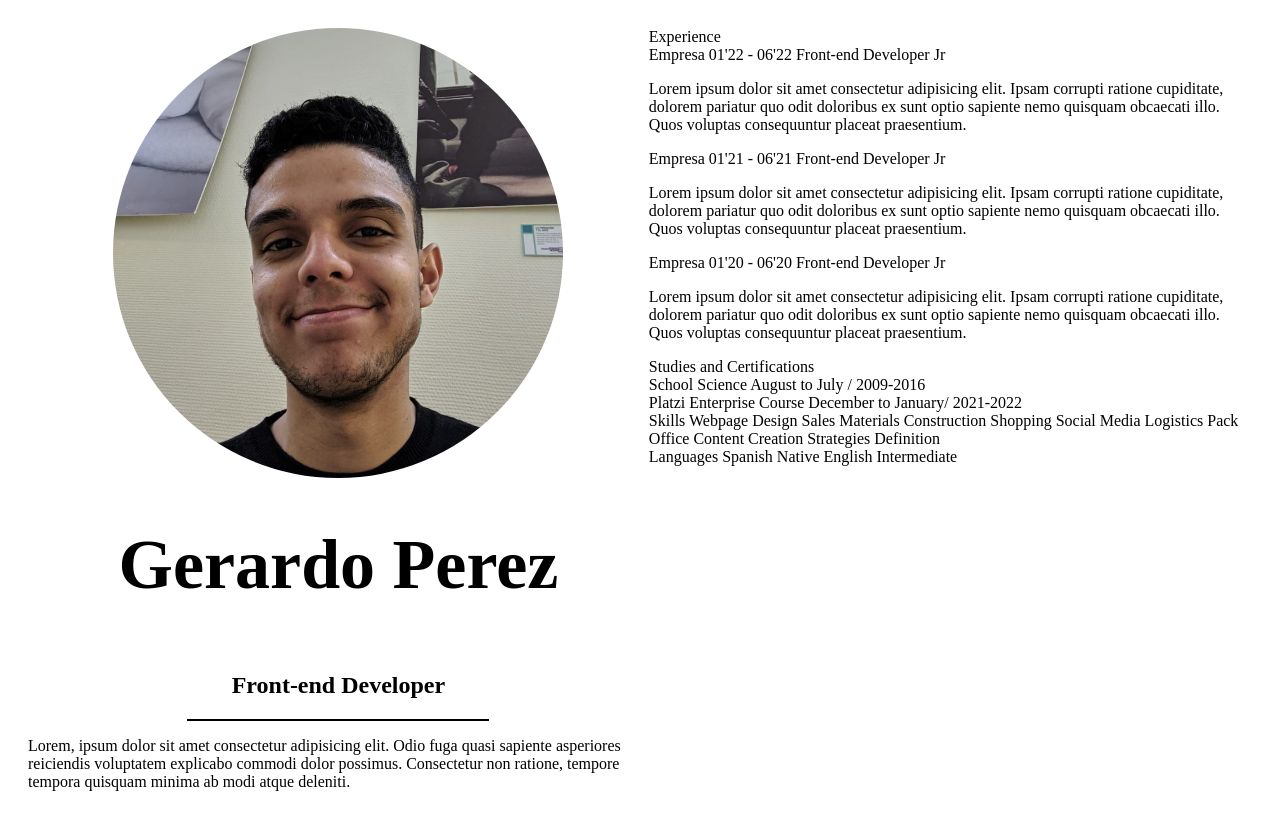
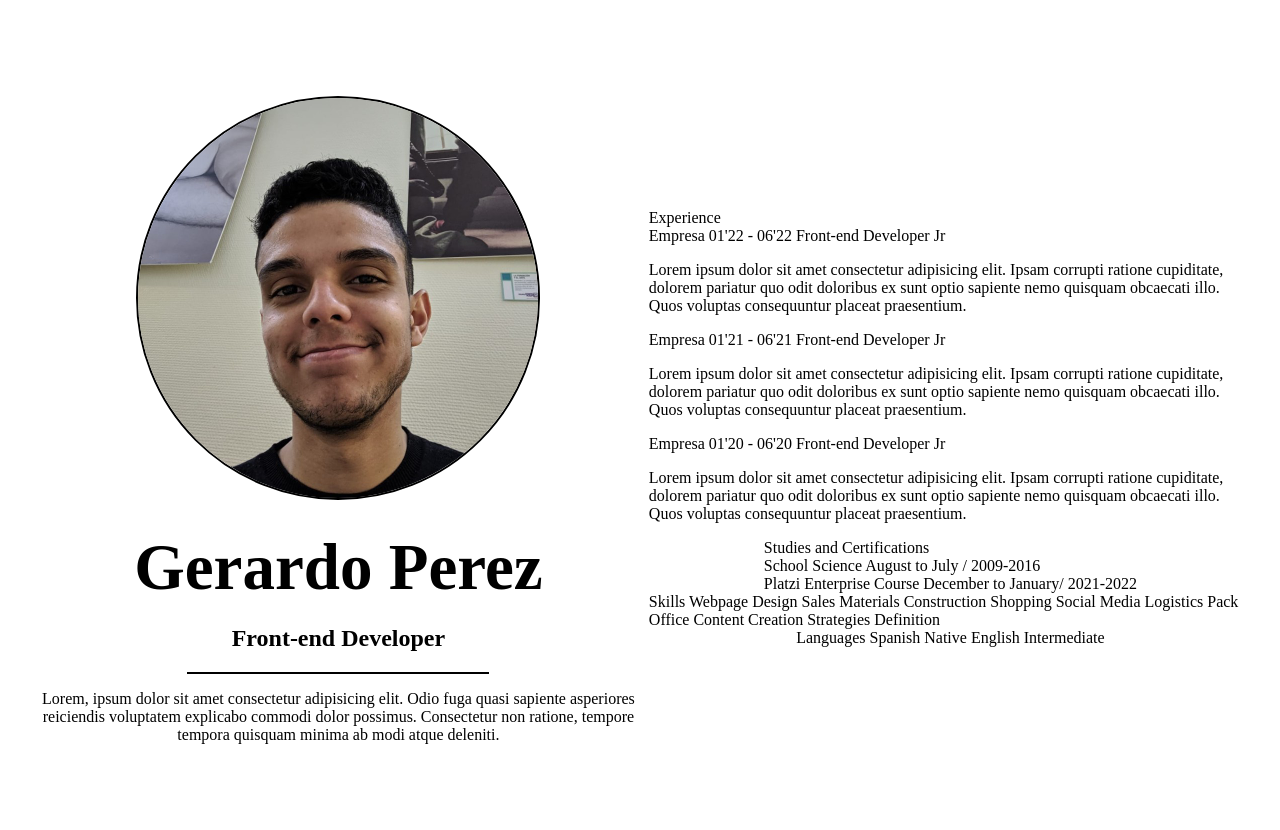
Before and after one commit to YeralDev7/CV, a plain HTML site: page index.html in a window 1280 px wide. Drawn offline with Linux system fonts and the light colour scheme.

Commit message:
add styles to left container

```diff
--- a/1.html
+++ b/index.html
@@ -9,6 +9,7 @@
   <body>
     <div class="container">
       <div class="left">
+        <div class="left-center">
           <img
             class="avatar"
             src="face.jpg"
@@ -17,12 +18,14 @@
           <h1 class="name">Gerardo Perez</h1>
           <h2>Front-end Developer</h2>
           <span class="divider"></span>
-        <p>
+
+          <p class="description">
             Lorem, ipsum dolor sit amet consectetur adipisicing elit. Odio fuga
             quasi sapiente asperiores reiciendis voluptatem explicabo commodi
             dolor possimus. Consectetur non ratione, tempore tempora quisquam
             minima ab modi atque deleniti.
           </p>
+        </div>
       </div>
 
       <div class="right">
--- a/style.css
+++ b/style.css
@@ -1,17 +1,30 @@
 .container {
+  height: 100vh;
   display: flex;
   padding: 20px;
+}
 
+.description {
+  text-align: center;
+}
+
+.left-center {
+  height: 100%;
+  display: flex;
+  flex-direction: column;
+  justify-content: center;
+  align-items: center;
 }
 
 .left {
+  height: 100%;
+}
+.right {
+  height: 100%;
   display: flex;
   flex-direction: column;
+  justify-content: center;
   align-items: center;
-}
-.right {
-  display: flex;
-  flex-direction: column;
 }
 
 .divider {
@@ -21,11 +34,30 @@
 
 .avatar {
   border-radius: 50%;
-  width: 450px;
-  height: 450px;
+  width: 400px;
+  height: 400px;
+  border: 2px solid black;
+}
+
+.name {
+  font-size: 65px;
+  margin: 30px 0 0 0;
+}
+
+/* body {
+  background-color: rgba(51, 170, 51, 1);
 
 }
 
-.name {
-  font-size: 70px;
-}
+body::after {
+  content: "";
+  background-image: url("background.jpg");
+  background-size: cover;
+  position: absolute;
+  top: 0px;
+  right: 0px;
+  bottom: 0px;
+  left: 0px;
+  opacity: 0.75;
+
+} */
```
Also changed, not shown: 2.html (deleted, +0 -11 lines), Yil.jpg (added), background.jpg (added), lol.jpg (deleted). Lines whose indentation alone changed are shown as unchanged.
